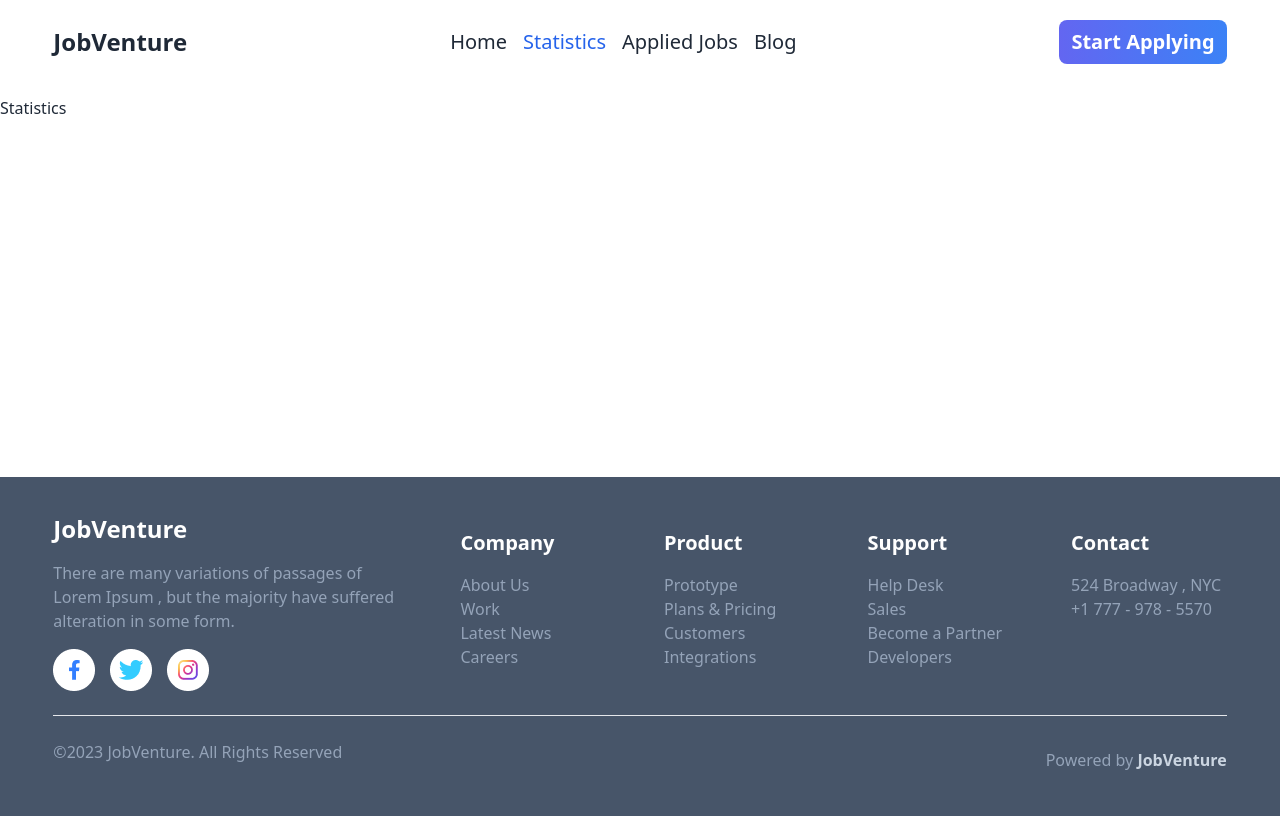
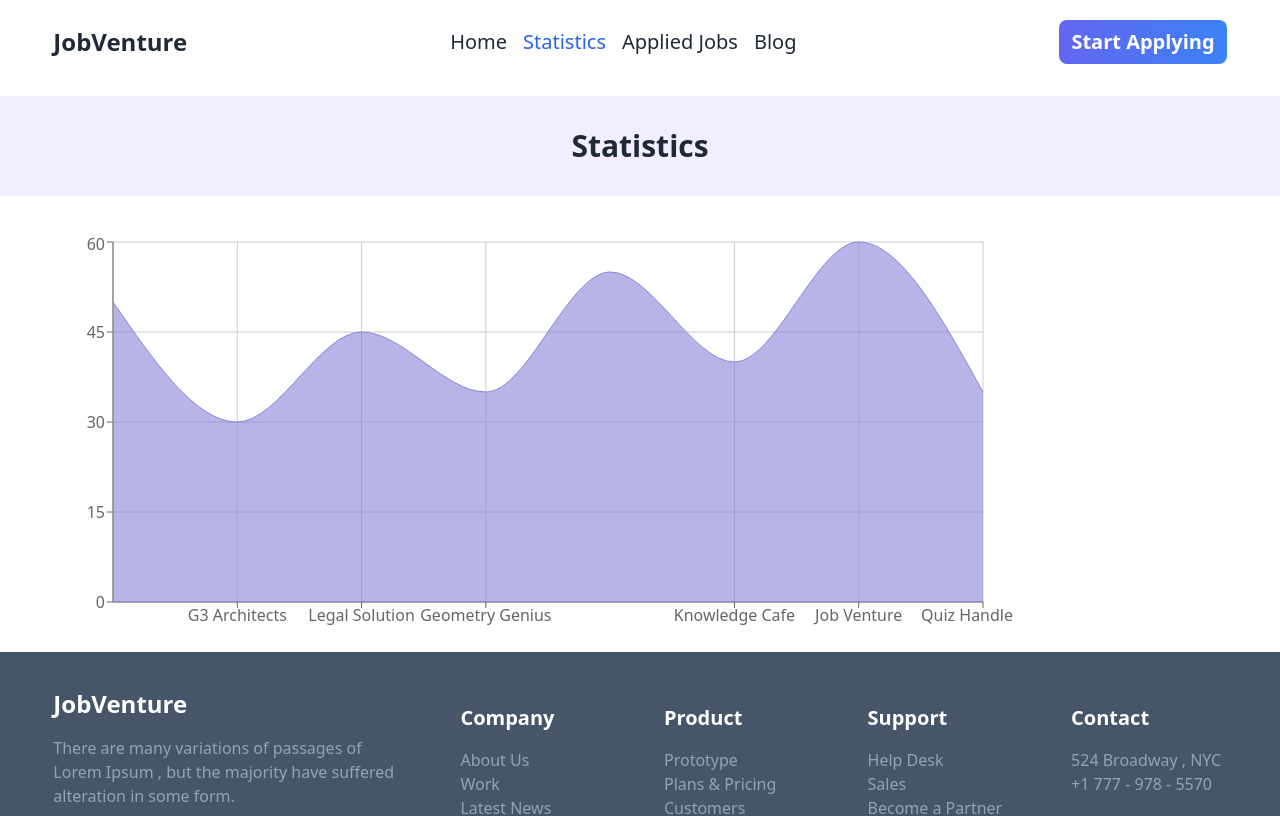
Before and after one commit to Humayun63/job-venture, a React (Vite) app: page /statistics in a window 1280 px wide. Shown: the top 816 px of the page. Built offline with nearby package versions, Linux system fonts and the light colour scheme.

Commit message:
statistics page added

```diff
--- a/package.json
+++ b/package.json
@@ -18,7 +18,8 @@
     "daisyui": "^2.51.5",
     "react": "^18.2.0",
     "react-dom": "^18.2.0",
-    "react-hot-toast": "^2.4.0"
+    "react-hot-toast": "^2.4.0",
+    "recharts": "^2.5.0"
   },
   "devDependencies": {
     "@types/react": "^18.0.28",
--- /dev/null
+++ b/public/statistics.json
@@ -0,0 +1,10 @@
+[
+    {    "id": 1,    "name": "New Year New Me",    "marks": 50  },
+    {    "id": 2,    "name": "G3 Architects",    "marks": 30  },
+    {    "id": 3,    "name": "Legal Solution",    "marks": 45  },
+    {    "id": 4,    "name": "Geometry Genius",    "marks": 35  },
+    {    "id": 5,    "name": "AI Universe Hub",    "marks": 55  },
+    {    "id": 6,    "name": "Knowledge Cafe",    "marks": 40  },
+    {    "id": 7,    "name": "Job Venture",    "marks": 60  },
+    {    "id": 7,    "name": "Quiz Handle",    "marks": 35  }
+]
--- /dev/null
+++ b/src/Components/Chart.jsx
@@ -0,0 +1,42 @@
+import React from "react";
+import {
+  AreaChart,
+  Area,
+  XAxis,
+  YAxis,
+  CartesianGrid,
+  Tooltip,
+  ResponsiveContainer
+} from "recharts";
+
+
+export default function Chart({ data }) {
+  return (
+    <>
+        <AreaChart
+          width={960}
+          height={400}
+          data={data}
+          margin={{
+            top: 10,
+            right: 30,
+            left: 0,
+            bottom: 0
+          }}
+        >
+          <CartesianGrid />
+          <XAxis dataKey="name" />
+          <YAxis />
+          <Tooltip />
+          <Area
+            type="monotone"
+            dataKey="marks"
+            stackId="1"
+            stroke="#8884d8"
+            fill="#8884d8"
+          />
+
+        </AreaChart>
+    </>
+  );
+}
--- a/src/Components/Statistics.jsx
+++ b/src/Components/Statistics.jsx
@@ -1,10 +1,20 @@
 import React from 'react';
+import { useLoaderData } from 'react-router-dom';
+import Banner from './Banner';
+import Chart from './Chart';
+
 
 const Statistics = () => {
+    const data = useLoaderData()
+    console.log(data.marks);
     return (
-        <div>
-            Statistics
-        </div>
+        <>
+            <Banner title="Statistics"></Banner>
+
+            <div className="my-container my-8">
+                <Chart data={data}></Chart>
+            </div>
+        </>
     );
 };
 
--- a/src/main.jsx
+++ b/src/main.jsx
@@ -34,7 +34,8 @@ const router = createBrowserRouter([
       },
       {
         path: "statistics",
-        element: <Statistics></Statistics>
+        element: <Statistics></Statistics>,
+        loader: () => fetch('/statistics.json')
       },
       {
         path: "applied-jobs",
```
Also changed, not shown: 1 other file (tests, documents, lock files or other folders).
